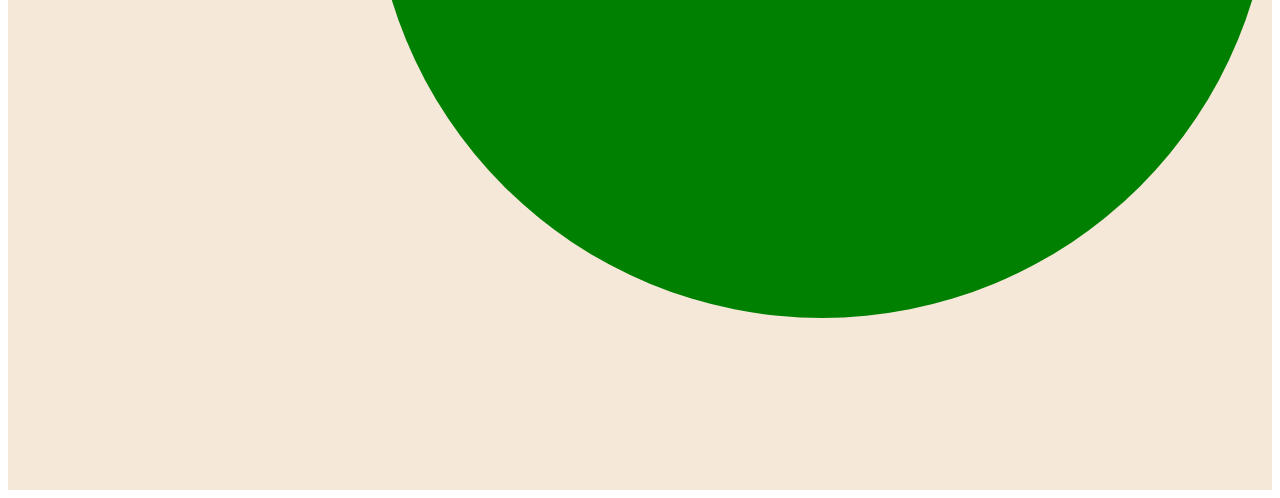
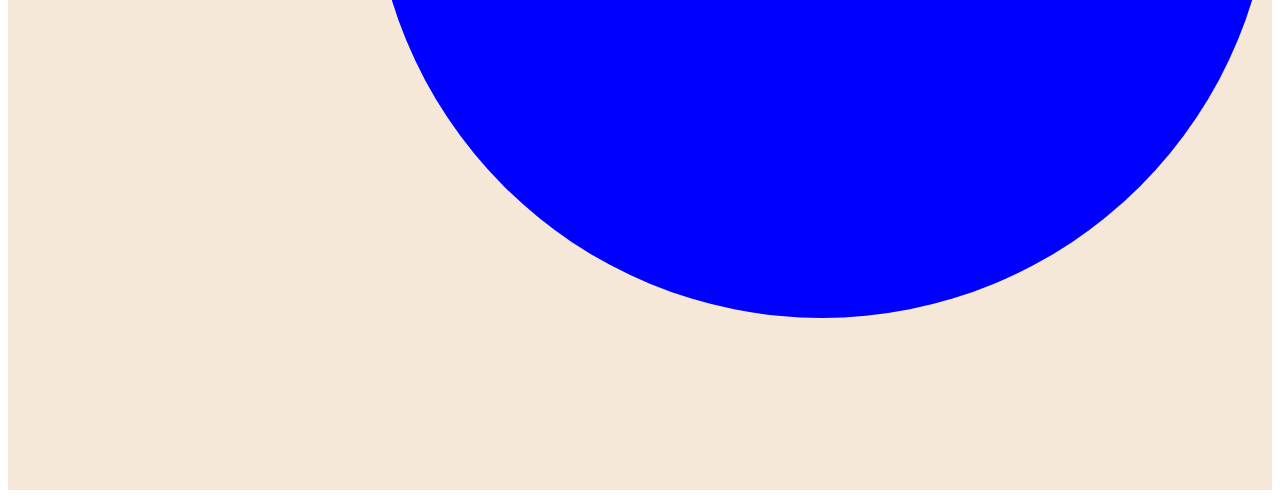
Before and after one commit to Lbm2439/Web-Developer-Profile-Creator, a website: page index2.html in a window 1280 px wide. Shown: the part 798-1296 px from the top of the page. Drawn offline with Linux system fonts and the light colour scheme.

```diff
--- a/index2.html
+++ b/index2.html
@@ -42,7 +42,7 @@
                 </div>
 
             <div class="container">
-                    <div id="circle" style="background: Green;">
+                    <div id="circle" style="background: Blue;">
 
                     <img id="photo" src="https://avatars2.githubusercontent.com/u/53491527?v=4">
                     </div>
```
Also changed, not shown: 2 other files.
